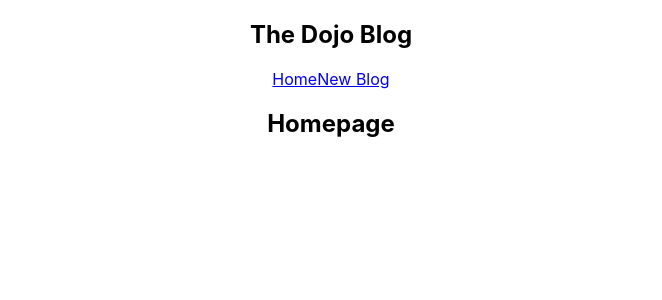
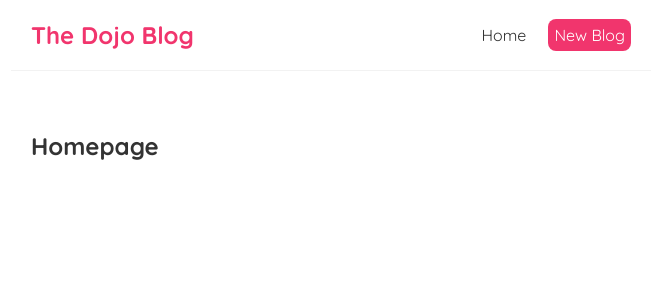
Before and after one commit to SasnarineDeodat/Full-Modern-React-Tutorial, a React (Create React App) app: page / in a window 1280 px wide. Shown: the top 300 px of the page, without its empty margins (309-971 px from the left). Built offline with nearby package versions, Linux system fonts and the light colour scheme.

Commit message:
Adding Styles

```diff
--- a/src/App.js
+++ b/src/App.js
@@ -1,4 +1,3 @@
-import "./App.css";
 import Home from "./Home";
 import Navbar from "./Navbar";
 
@@ -11,8 +10,7 @@
     <div className="App">
       <Navbar />
       <div className="content">
-      <Home/>
-
+        <Home />
       </div>
     </div>
   );
--- a/src/Navbar.js
+++ b/src/Navbar.js
@@ -6,7 +6,11 @@
     <h1>The Dojo Blog</h1>
     <div className='links'>
         <a href="/">Home</a>
-        <a href="/create">New Blog</a>
+              <a href="/create" style={{
+                  color: "white",
+                  backgroundColor:"#f1356d",
+                  borderRadius:"8px"
+        }}>New Blog</a>
     </div>
 
 </nav>
--- a/src/index.css
+++ b/src/index.css
@@ -1,13 +1,50 @@
-body {
+
+@import url('https://fonts.googleapis.com/css2?family=Quicksand:wght@300;400;500;600;700&display=swap');
+/* base styles */
+* {
   margin: 0;
-  font-family: -apple-system, BlinkMacSystemFont, 'Segoe UI', 'Roboto', 'Oxygen',
-    'Ubuntu', 'Cantarell', 'Fira Sans', 'Droid Sans', 'Helvetica Neue',
-    sans-serif;
-  -webkit-font-smoothing: antialiased;
-  -moz-osx-font-smoothing: grayscale;
+  font-family: "Quicksand";
+  color: #333;
+}
+.navbar {
+  padding: 20px;
+  display: flex;
+  align-items: center;
+  max-width: 600px;
+  margin: 0 auto;
+  border-bottom: 1px solid #f2f2f2;
+}
+.navbar h1 {
+  color: #f1356d;
+}
+.navbar .links {
+  margin-left: auto;
+}
+.navbar a {
+  margin-left: 16px;
+  text-decoration: none;
+  padding: 6px;
+}
+.navbar a:hover {
+  color: #f1356d;
+}
+.content {
+  max-width: 600px;
+  margin: 40px auto;
+  padding: 20px;
 }
 
-code {
-  font-family: source-code-pro, Menlo, Monaco, Consolas, 'Courier New',
-    monospace;
+/* blog previews / list */
+/* .blog-preview {
+  padding: 10px 16px;
+  margin: 20px 0;
+  border-bottom: 1px solid #fafafa;
 }
+.blog-preview:hover {
+  box-shadow: 1px 3px 5px rgba(0,0,0,0.1);
+}
+.blog-preview h2 {
+  font-size: 20px;
+  color: #f1356d;
+  margin-bottom: 8px;
+} */
```
